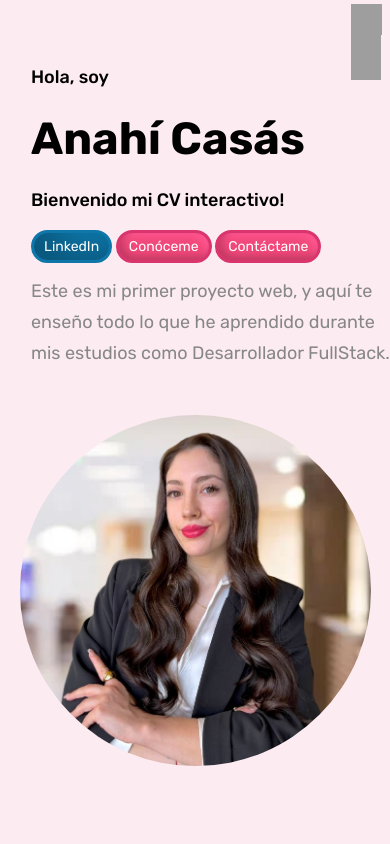
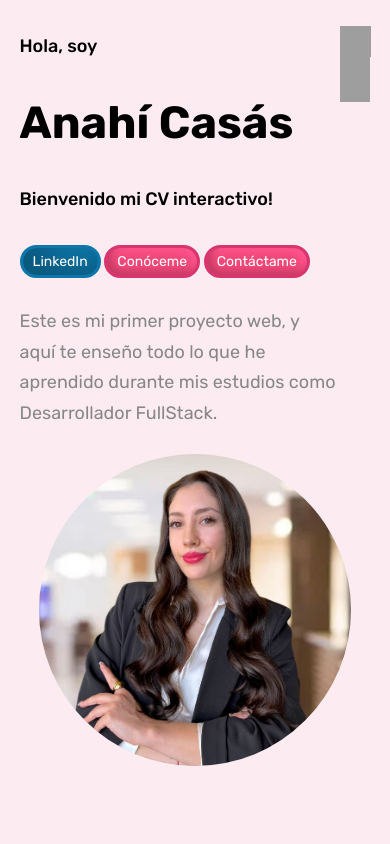
Before and after one commit to Casas-An/Proyecto-CV, a plain HTML site: page index.html in a window 390 px wide. Shown: the top 844 px of the page. Drawn offline with Linux system fonts and the light colour scheme; grey boxes are pictures that could not be loaded.

Commit message:
cambios PáginaPrincipal

```diff
--- a/index.html
+++ b/index.html
@@ -4,7 +4,6 @@
 <head>
     <title>CV Casas Anahi</title>
     <link rel="stylesheet" href="style.css">
-    <link rel="stylesheet" href="https://cdnjs.cloudflare.com/ajax/libs/themify-icons/0.1.0/themify-icons.css">
     <meta charset="UTF-8">
     <meta name="viewport" content="width=device-width, initial-scale=1.0">
     <link rel="preconnect" href="https://fonts.googleapis.com">
--- a/style.css
+++ b/style.css
@@ -700,10 +700,11 @@ span {
 	}
 
 	#PáginaPrincipal {
+		background-color: #fcecf1;
 		display: flex;
-		flex-wrap: wrap-reverse;
         background-color: #fcecf1;
-		height: 100vh;
+        flex-direction: column-reverse;
+        justify-content: space-between;
 	}
 
 	.contenedorIzquierdo {
@@ -714,8 +715,8 @@ span {
 	}
 
 	#fotoCV {
-		width: 90vw;
-		height: 90vw;
+		width: 80vw;
+        height: 80vw;
         border-radius: 50%;
         object-fit: cover;
         margin: 0 0 20% 0;
@@ -723,15 +724,18 @@ span {
 
 	.contenedorDerecho {
 		display: flex;
-		height: fit-content;
+        height: auto;
+        width: 100vw;
+        flex-direction: row-reverse;
 	}
 
 	.modeAndLanguage {
         flex-direction: column;
         width: fit-content;
         position: relative;
-		left: 90%;
-		top: -175px;
+        top: -150px;
+        align-items: initial;
+        margin: 0 5% 0 0;
 	}
 
 	.englishLanguage {
@@ -741,6 +745,8 @@ span {
 	.presentación {
         padding: 0;
         align-self: start;
+        height: auto;
+        margin: 0 0 0 5%;
 	}
 
 	.presentación p {
@@ -765,7 +771,9 @@ span {
 		justify-self: center;
 	}
 
-	.firstBoxes {}
+	.firstBoxes {
+		height: auto;s
+	}
 
 	.titleMin {
 		font-size: 17px;
```
Lines whose indentation alone changed are shown as unchanged.
